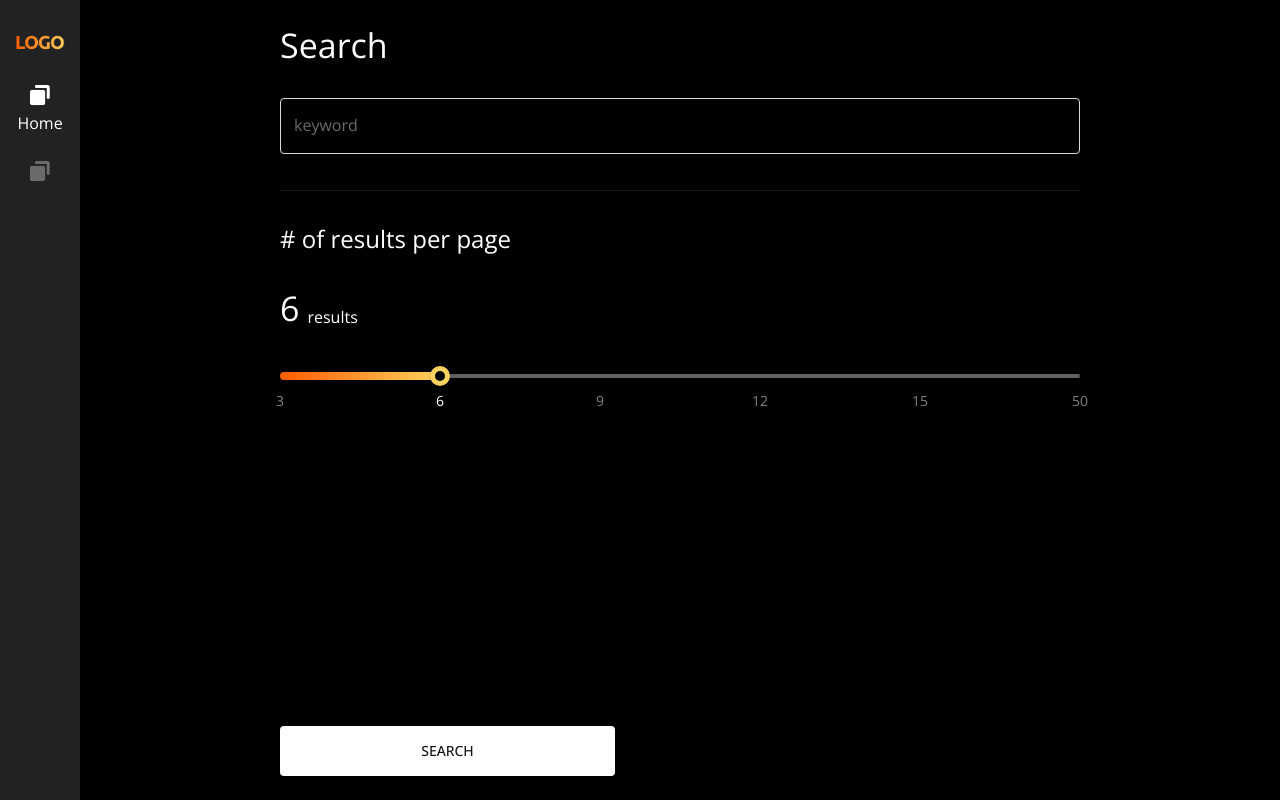
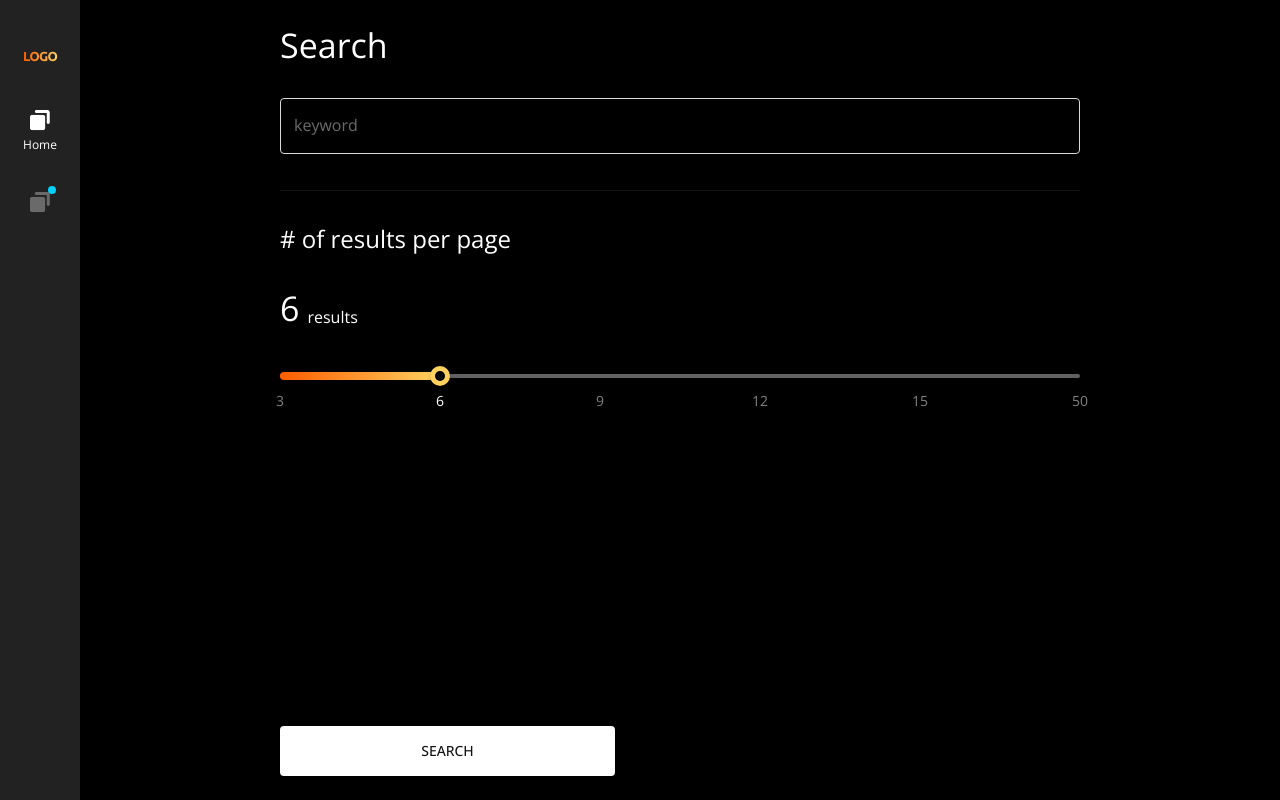
Before and after one commit to ahwei/hello-world, a React (Vite) app: page / in a window 1280 px wide. Built offline with nearby package versions, Linux system fonts and the light colour scheme; no server answers.

Commit message:
feat: add badge to Tags link in DesktopNavbar and adjust logo dimensions

```diff
--- a/src/components/Layout/DesktopNavbar.tsx
+++ b/src/components/Layout/DesktopNavbar.tsx
@@ -1,10 +1,10 @@
-import { Box, List, ListItemButton, ListItemText } from '@mui/material';
+import { Badge, Box, List, ListItemButton, ListItemText } from '@mui/material';
 import { NavLink, useLocation } from 'react-router-dom';
 import AppIcon from './AppIcon';
 
 const navItems = [
   { to: '/', label: 'Home' },
-  { to: '/tags', label: 'Tags' },
+  { to: '/tags', label: 'Tags', badge: true },
 ];
 
 const DesktopNavbar = () => {
@@ -22,12 +22,13 @@ const DesktopNavbar = () => {
         padding: 3,
       }}
     >
-      <Box sx={{ mt: 1, mb: 1 }}>
+      <Box sx={{ mt: '22px', mb: '22px' }}>
         <img
           src="/logo.png"
           alt="logo"
           style={{ cursor: 'pointer' }}
-          width={50}
+          width={35}
+          height={15}
         />
       </Box>
       <List>
@@ -43,16 +44,21 @@ const DesktopNavbar = () => {
                 display: 'flex',
                 alignItems: 'center',
                 height: 60,
-                mb: 2,
+                mb: '22px',
               }}
               disableRipple
             >
-              <AppIcon active={isActive} />
+              <Badge
+                variant="dot"
+                invisible={!item.badge}
+                sx={{ '& .MuiBadge-dot': { backgroundColor: '#00D1FF' } }}
+              >
+                <AppIcon active={isActive} />
+              </Badge>
               {isActive && (
                 <ListItemText
                   primary={item.label}
-                  sx={{ fontSize: 10 }}
-                  primaryTypographyProps={{ color: 'white' }}
+                  primaryTypographyProps={{ color: 'white', fontSize: '12px' }}
                 />
               )}
             </ListItemButton>
```
